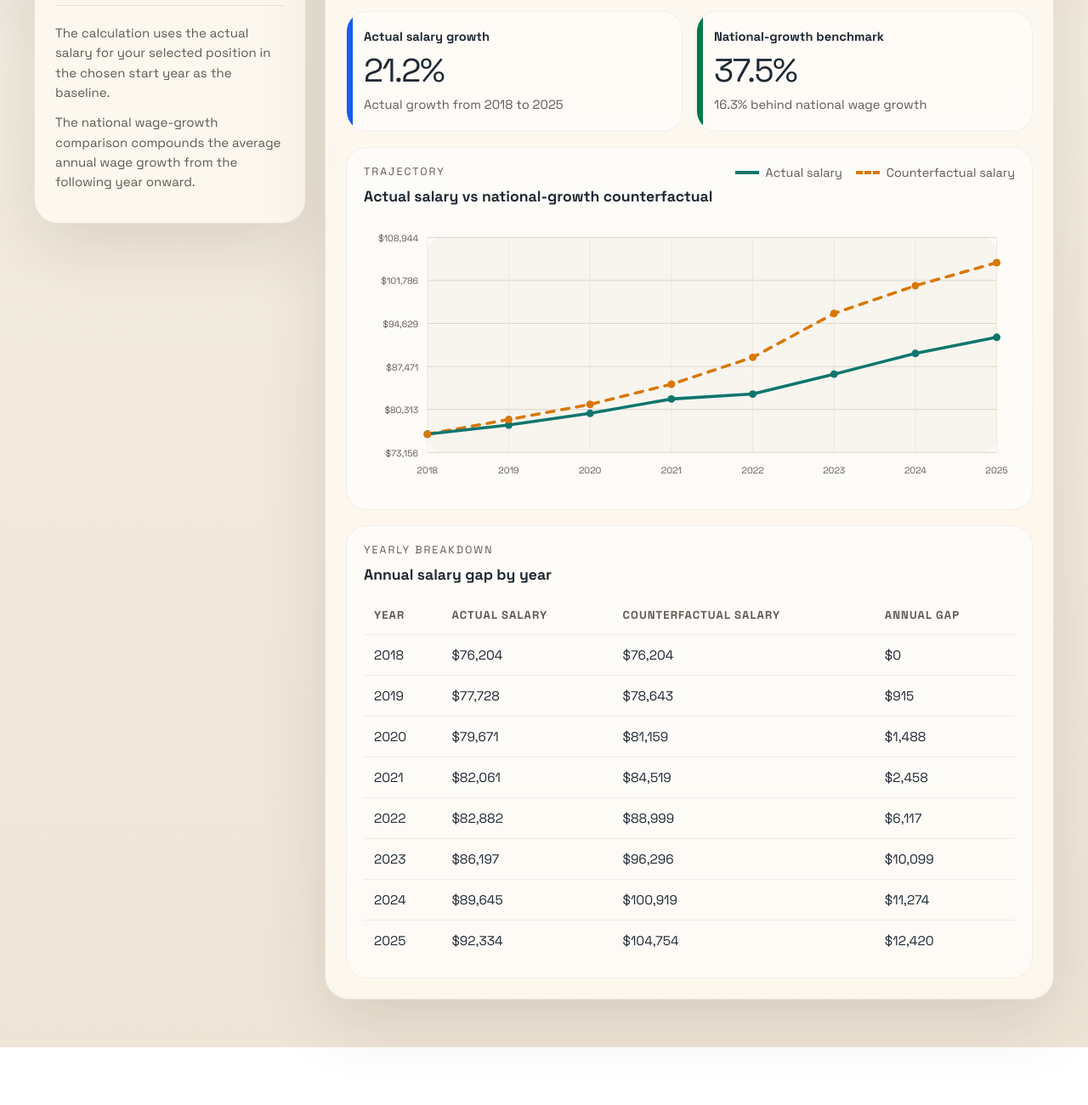
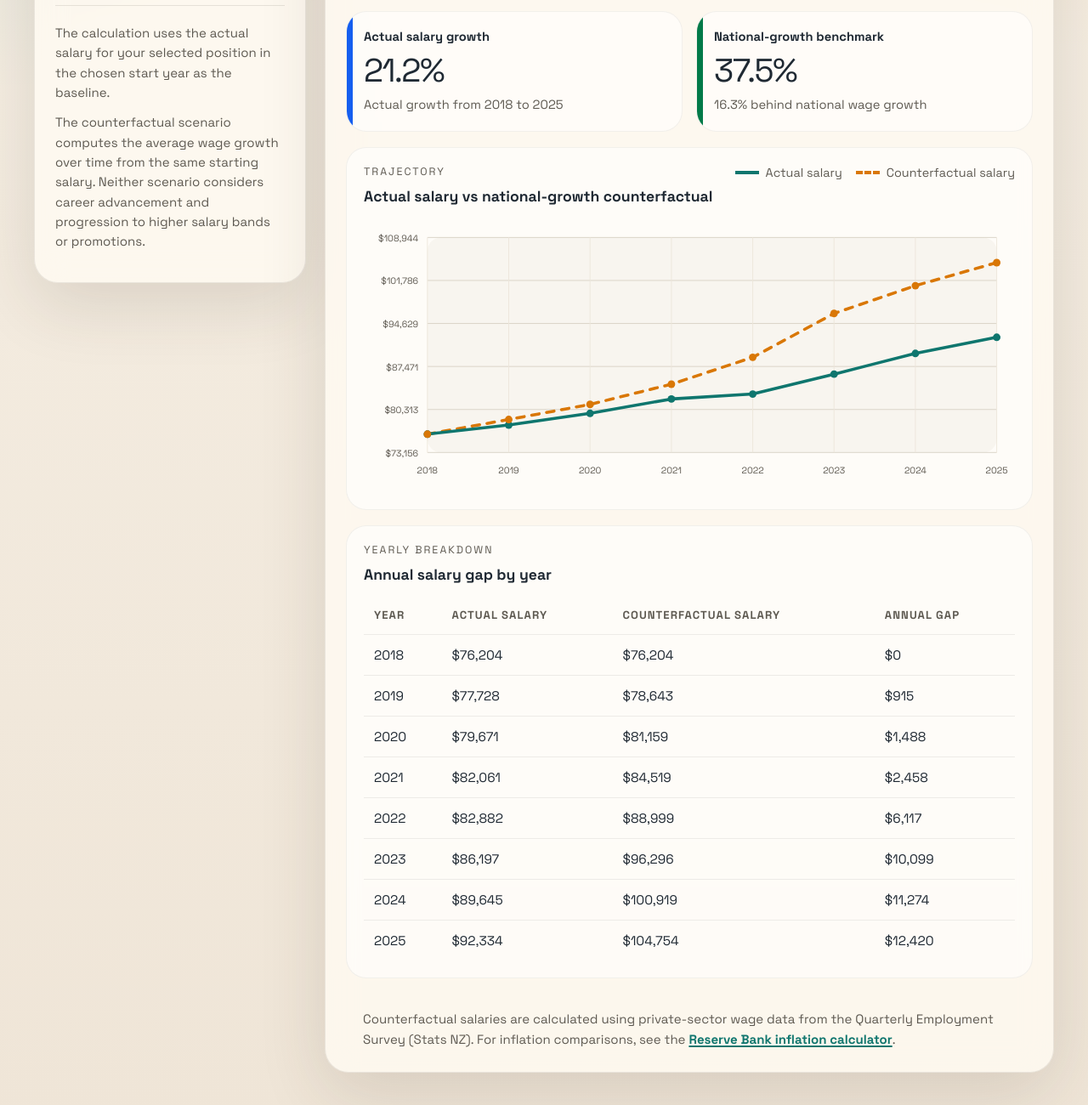
Before and after one commit to WatsonTools/UC_Salaries, a plain HTML site: page index.html in a window 1280 px wide. Shown: the part 640-1940 px from the top of the page at 85% size. Before the commit the page ends 1872 px from the top, so only its background shows below. Drawn offline with Linux system fonts and the light colour scheme.

Commit message:
Edited text

```diff
--- a/index.html
+++ b/index.html
@@ -18,9 +18,9 @@
         <p class="eyebrow">Salary Comparison Tool</p>
         <h1>How far behind national wage growth has your academic salary fallen?</h1>
         <p class="hero-copy">
-          Pick the year you started and your academic position. The calculator compares your actual
-          salary path against a counterfactual where that same starting salary had kept pace with
-          national average wage growth.
+          Pick the year you started and your academic position. The calculator compares the actual
+          salary for that role against a counterfactual where the same starting academic salary had
+          kept pace with average wage growth in the private sector.
         </p>
       </header>
 
@@ -45,8 +45,9 @@
               year as the baseline.
             </p>
             <p>
-              The national wage-growth comparison compounds the average annual wage growth from the
-              following year onward.
+              The counterfactual scenario computes the average wage growth over time from the same
+              starting salary. Neither scenario considers career advancement and progression to
+              higher salary bands or promotions.
             </p>
           </div>
         </section>
@@ -121,6 +122,17 @@
               </table>
             </div>
           </div>
+
+          <div class="source-note">
+            Counterfactual salaries are calculated using private-sector wage data from the
+            Quarterly Employment Survey (Stats NZ). For inflation comparisons, see the
+            <a
+              href="https://www.rbnz.govt.nz/monetary-policy/about-monetary-policy/inflation-calculator"
+              target="_blank"
+              rel="noreferrer"
+              >Reserve Bank inflation calculator</a
+            >.
+          </div>
         </section>
       </main>
     </div>
--- a/script.js
+++ b/script.js
@@ -140,7 +140,9 @@ function formatPercent(value) {
 }
 
 function getAvailableYearsForPosition(position) {
-  return salaryData.years.filter((year) => year in salaryData.positions[position].salaries);
+  return salaryData.years.filter(
+    (year) => year !== salaryData.latestYear && year in salaryData.positions[position].salaries,
+  );
 }
 
 function buildCounterfactual(position, startYear) {
--- a/styles.css
+++ b/styles.css
@@ -276,6 +276,21 @@ select {
   margin-top: 14px;
 }
 
+.source-note {
+  margin-top: 18px;
+  padding: 18px 20px 2px;
+  color: var(--muted);
+  font-size: 0.94rem;
+  line-height: 1.6;
+}
+
+.source-note a {
+  color: var(--teal);
+  font-weight: 700;
+  text-decoration-thickness: 2px;
+  text-underline-offset: 0.15em;
+}
+
 table {
   width: 100%;
   border-collapse: collapse;
```
